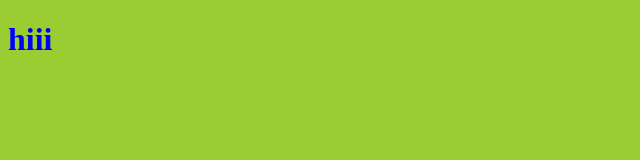
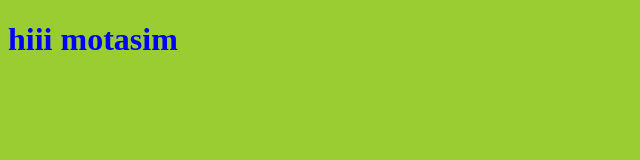
Before and after one commit to Almuatasim99/mypro2, a plain HTML site: page index.html in a window 1280 px wide. Shown: the whole page, without its empty margins (0-640 px from the left). Drawn offline with Linux system fonts and the light colour scheme.

Commit message:
Update index.html
add motasim

```diff
--- a/index.html
+++ b/index.html
@@ -7,7 +7,7 @@
     <title>Document</title>
 </head>
 <body>
-    <h1>hiii  </h1>
+    <h1>hiii  motasim </h1>
 
 </body>
 </html>
```
